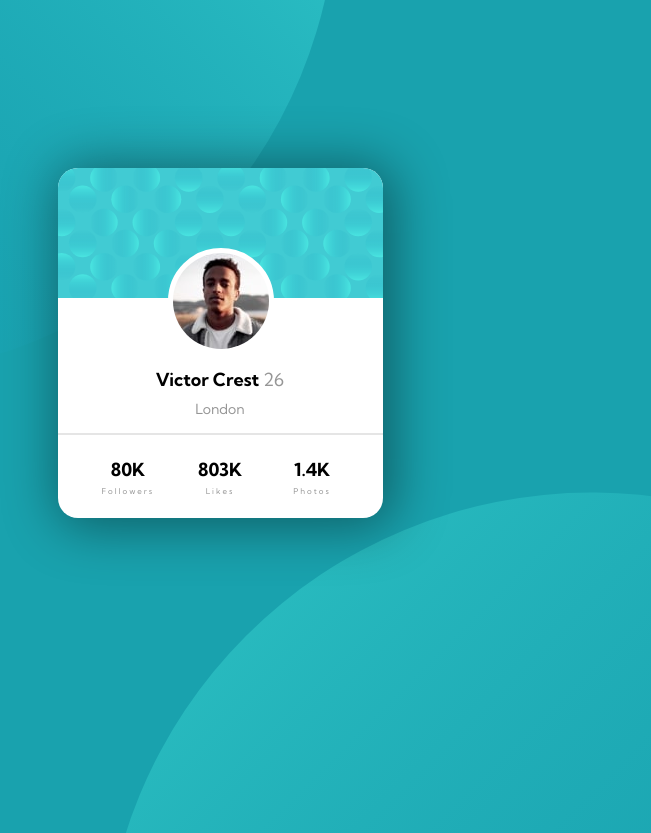
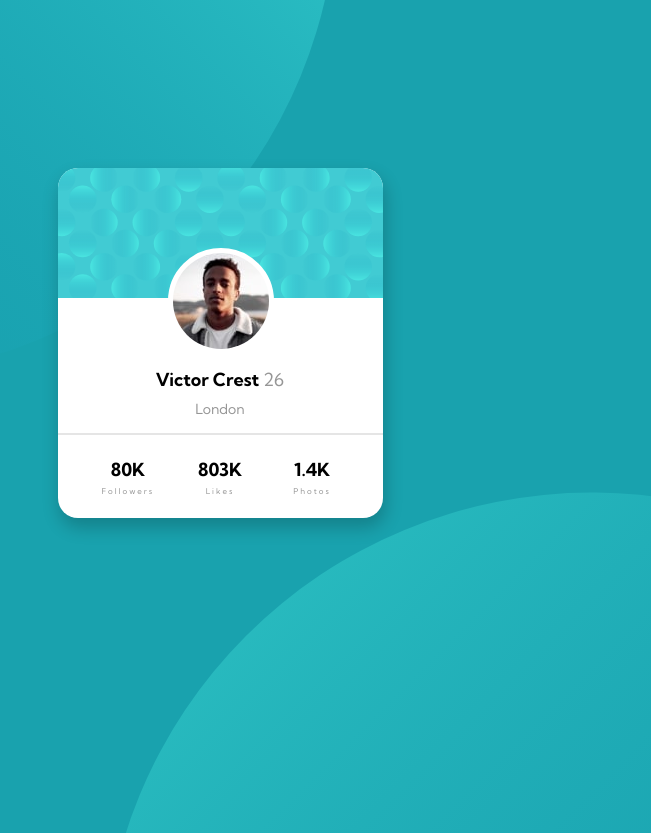
Before and after one commit to mariquenaallosa/profile-card-component, a plain HTML site: page index.html in a window 1280 px wide. Shown: the top 833 px of the page, without its empty margins (420-1071 px from the left). Drawn offline with Linux system fonts and the light colour scheme.

Commit message:
box-shadow-cambios

```diff
--- a/style.css
+++ b/style.css
@@ -41,9 +41,9 @@ body {
     -ms-border-radius: 20px;
     -o-border-radius: 20px;
     overflow: hidden;
-    box-shadow: 5px 3px 53px 6px rgba(0,0,0,0.42);
-    -webkit-box-shadow: 5px 3px 53px 6px rgba(0,0,0,0.42);
-    -moz-box-shadow: 5px 3px 53px 6px rgba(0,0,0,0.42);
+    box-shadow: 2px 9px 17px 1px rgba(0,0,0,0.2);
+    -webkit-box-shadow: 2px 9px 17px 1px rgba(0,0,0,0.2);
+    -moz-box-shadow: 2px 9px 17px 1px rgba(0,0,0,0.2);
 }
 
 .card__header{
```
